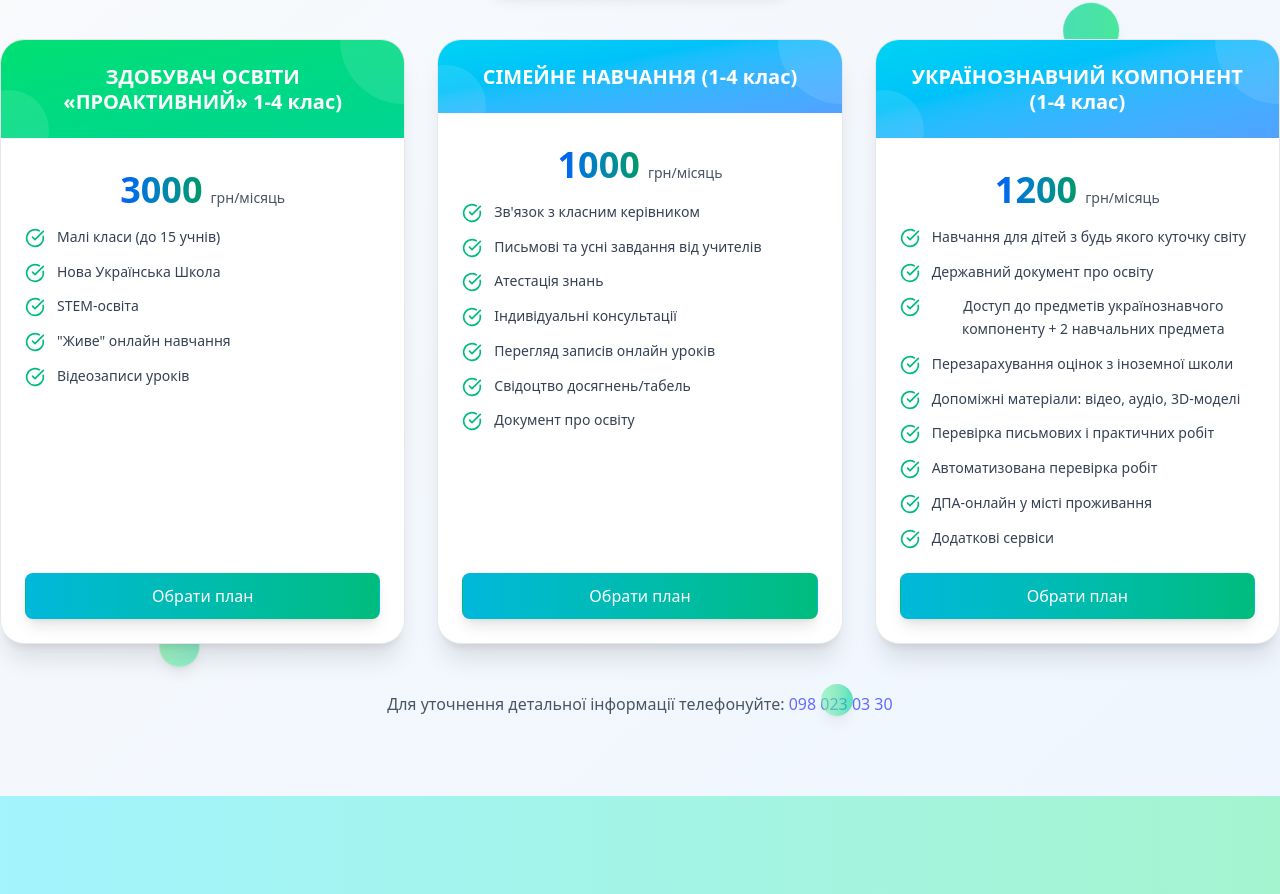
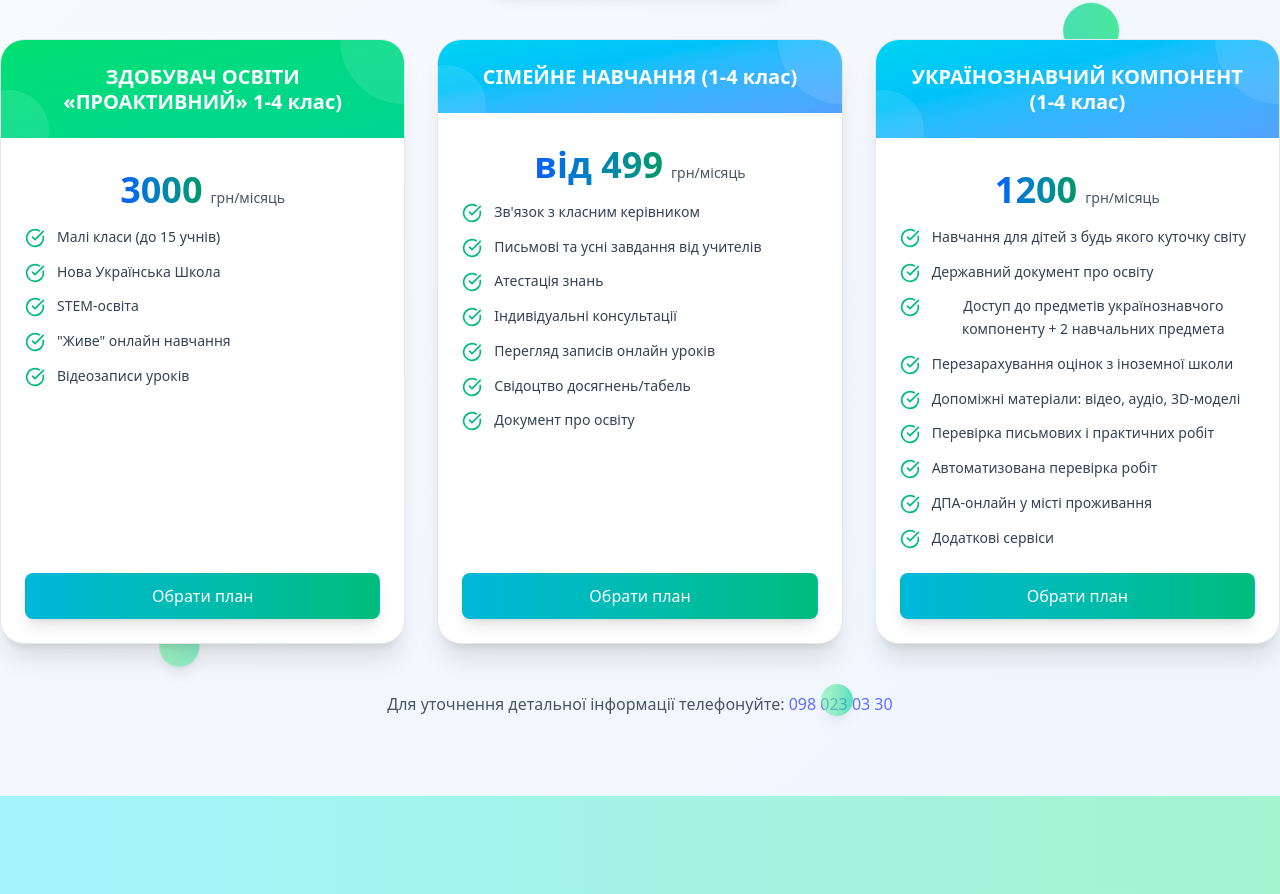
Before and after one commit to mintusyaka/lyceum-frontend, a React (Vite) app: page /plans/primary-school in a window 1280 px wide. Shown: the part 1641-2535 px from the top of the page. Built offline with nearby package versions, Linux system fonts and the light colour scheme.

Commit message:
Update PrimaryPlans.jsx

```diff
--- a/src/components/plans/PrimaryPlans.jsx
+++ b/src/components/plans/PrimaryPlans.jsx
@@ -70,9 +70,9 @@ function PrimaryPlans() {
     {
       title: 'СІМЕЙНЕ НАВЧАННЯ (1-4 клас)',
       old_price_month: "",
-      price_month: "1000",
+      price_month: "від 499",
       old_price_year: "",
-      price_year: "10000",
+      price_year: "від 4990",
       features: ["Зв'язок з класним керівником", "Письмові та усні завдання від учителів", "Атестація знань", "Індивідуальні консультації", "Перегляд записів онлайн уроків", "Свідоцтво досягнень/табель", "Документ про освіту"],
       bg_color: "bg-gradient-to-br from-cyan-400 to-blue-400",
       accent_color: "from-cyan-500 to-emerald-500",
```
